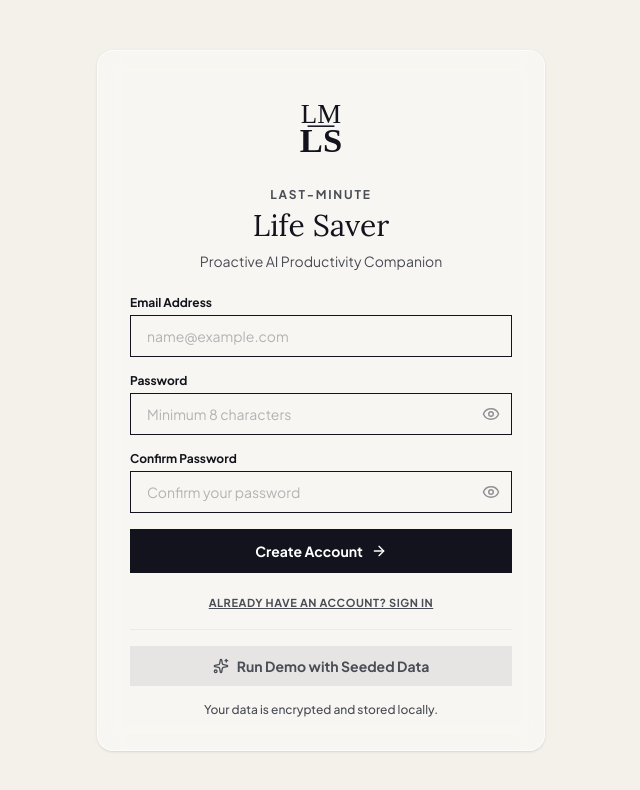
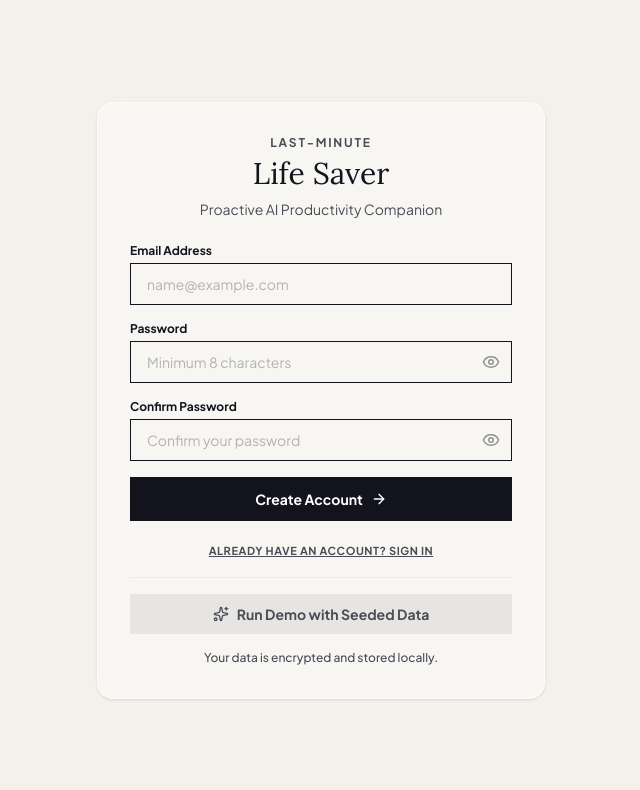
Before and after one commit to amri-03/vibe-2-ship-last-minute-lifesaver, a React (Vite) app in the folder frontend/: page / in a window 1280 px wide. Shown: the top 790 px of the page, without its empty margins (319-959 px from the left). Built offline with nearby package versions, Linux system fonts and the light colour scheme; no server answers.

Commit message:
style: remove logo from gateway brand header stack

```diff
--- a/frontend/src/pages/Gateway.tsx
+++ b/frontend/src/pages/Gateway.tsx
@@ -10,7 +10,6 @@ import {
 } from 'lucide-react'
 import { useAuth } from '../hooks/useAuth'
 import api from '../services/api'
-import Logo from '../components/ui/Logo'
 
 /* ──────────────────────────────────────────────────────────
    Gateway.tsx — Onboarding & Multi-User Authentication
@@ -276,7 +275,6 @@ export default function Gateway() {
       >
         {/* Brand Header Stack */}
         <div className="text-center flex flex-col items-center">
-          <Logo className="w-24 h-24 mx-auto text-ink mb-2" />
           <p className="font-jakarta text-xs font-bold tracking-[0.15em] text-charcoal uppercase text-center">
             LAST-MINUTE
           </p>
```
